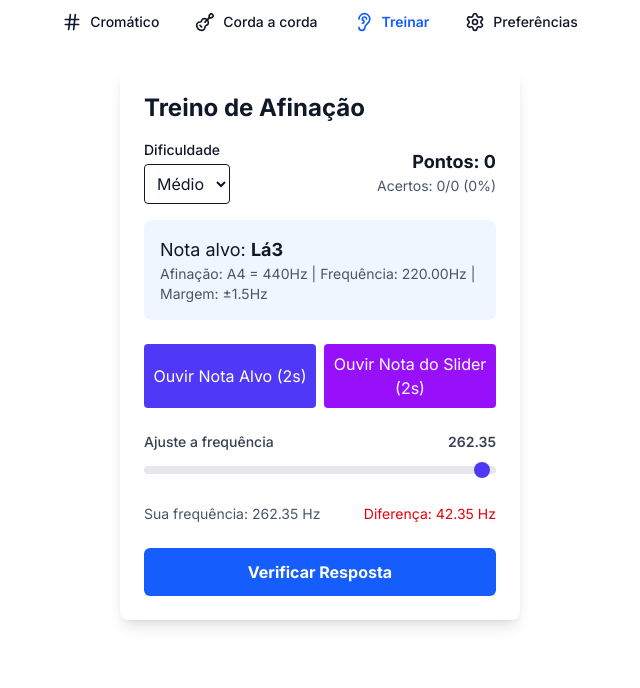
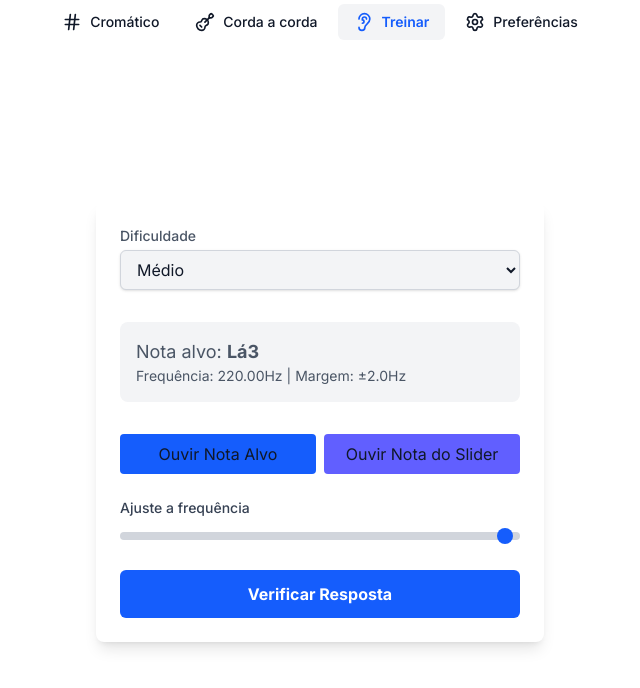
Before and after one commit to felipenassis/next-tuner, a Next.js app: page /treinar/afinacao in a window 1280 px wide. Shown: the top 688 px of the page, without its empty margins (320-960 px from the left). Built offline with nearby package versions, Linux system fonts and the light colour scheme.

Commit message:
chore: refinando as telas

```diff
--- a/app/(routes)/corda-a-corda/page.tsx
+++ b/app/(routes)/corda-a-corda/page.tsx
@@ -97,15 +97,8 @@ const InstrumentTuner = () => {
   };
 
   return (
-    <div className="min-h-screen p-4">
+    <div className="flex flex-row flex-grow justify-center items-center">
       <div className="max-w-md mx-auto bg-surface rounded-xl shadow-md overflow-hidden p-6">
-        <h1 className="text-2xl font-bold text-foreground mb-6">
-          Afinador de Instrumentos
-          <span className="block text-sm font-normal mt-1 text-muted-foreground">
-            Afinação padrão: A4 = {tuningA4}Hz
-          </span>
-        </h1>
-
         <div className="space-y-6">
           {/* Seletor de Instrumento */}
           <div>
@@ -172,14 +165,8 @@ const InstrumentTuner = () => {
           </div>
 
           {/* Dicas de Afinação */}
-          <div className="mt-6 p-4 bg-blue-50 dark:bg-gray-700 rounded-lg">
-            <h3 className="font-medium text-gray-800 dark:text-white mb-2">Dicas de Afinação:</h3>
-            <ul className="list-disc list-inside text-sm text-gray-600 dark:text-gray-300 space-y-1">
-              <li>Toque a corda e ajuste até o som coincidir com a referência</li>
-              <li>Comece pelas cordas mais graves e vá para as agudas</li>
-              <li>Verifique a afinação em diferentes posições do braço</li>
-              <li>Ambientes muito frios ou quentes podem alterar a afinação</li>
-            </ul>
+          <div>
+            <span>Toque a corda e ajuste até o som coincidir com a referência</span>
           </div>
         </div>
       </div>
--- a/app/(routes)/preferencias/page.tsx
+++ b/app/(routes)/preferencias/page.tsx
@@ -12,7 +12,7 @@ export default function SettingsPage() {
 
   return (
     <div className="flex flex-row flex-grow justify-center items-center">
-      <div className="max-w-md mx-auto bg-background-muted rounded-xl shadow-md overflow-hidden p-6 space-y-6">
+      <div className="max-w-md mx-auto bg-surface rounded-xl shadow-md overflow-hidden p-6 space-y-6">
 
         {/* Tema */}
         <div>
@@ -23,7 +23,7 @@ export default function SettingsPage() {
             id="theme"
             value={settings.theme}
             onChange={(e) => handleThemeChange(e.target.value as Theme)}
-            className="w-full px-3 py-2 border border-border-strong rounded-md shadow-sm focus:outline-none focus:ring-indigo-500 focus:border-indigo-500 dark:bg-gray-700 dark:text-white"
+            className="w-full px-3 py-2 border border-border-strong rounded-md shadow-sm focus:outline-none focus:ring-primary focus:border-primary bg-surface-muted text-foreground"
           >
             <option value="system">Mesmo do sistema</option>
             <option value="light">Claro</option>
@@ -40,7 +40,7 @@ export default function SettingsPage() {
             id="algorithm"
             value={settings.algorithm}
             onChange={(e) => updateSetting('algorithm', e.target.value as Algorithm)}
-            className="w-full px-3 py-2 border border-border-strong rounded-md shadow-sm focus:outline-none focus:ring-indigo-500 focus:border-indigo-500 dark:bg-gray-700 dark:text-white"
+            className="w-full px-3 py-2 border border-border-strong rounded-md shadow-sm focus:outline-none focus:ring-primary focus:border-primary bg-surface-muted text-foreground"
           >
             <option value="YIN">YIN</option>
             <option value="MPM">MPM (McLeod Pitch Method)</option>
@@ -56,7 +56,7 @@ export default function SettingsPage() {
             id="tuning"
             value={settings.tuning}
             onChange={(e) => updateSetting('tuning', e.target.value as Tuning)}
-            className="w-full px-3 py-2 border border-border-strong rounded-md shadow-sm focus:outline-none focus:ring-indigo-500 focus:border-indigo-500 dark:bg-gray-700 dark:text-white"
+            className="w-full px-3 py-2 border border-border-strong rounded-md shadow-sm focus:outline-none focus:ring-primary focus:border-primary bg-surface-muted text-foreground"
           >
             <option value="440">A = 440 Hz (Padrão moderno)</option>
             <option value="432">A = 432 Hz (Afinação científica)</option>
--- a/app/(routes)/treinar/afinacao/page.tsx
+++ b/app/(routes)/treinar/afinacao/page.tsx
@@ -79,9 +79,9 @@ const Treinar = () => {
   // Ajustado para faixas mais amplas (mais fácil)
   const getRangeForDifficulty = (centerFreq: number, difficulty: Difficulty) => {
     const ranges = {
-      'easy': 0.3,    // 30% de variação (antes era 20%)
-      'medium': 0.2,   // 20% de variação (antes era 15%)
-      'hard': 0.15     // 15% de variação (antes era 10%)
+      'easy': 0.2,    // 30% de variação (antes era 20%)
+      'medium': 0.15,   // 20% de variação (antes era 15%)
+      'hard': 0.10     // 15% de variação (antes era 10%)
     };
     const rangePercent = ranges[difficulty];
     return {
@@ -93,9 +93,9 @@ const Treinar = () => {
   // Ajustado para tolerâncias maiores (mais fácil)
   const getToleranceForDifficulty = (): number => {
     const tolerances = {
-      'easy': 3.0,    // ±3.0 Hz (antes era ±2.0 Hz)
-      'medium': 1.5,  // ±1.5 Hz (antes era ±1.0 Hz)
-      'hard': 0.8     // ±0.8 Hz (antes era ±0.5 Hz)
+      'easy': 4.0,    // ±3.0 Hz (antes era ±2.0 Hz)
+      'medium': 2.0,  // ±1.5 Hz (antes era ±1.0 Hz)
+      'hard': 1     // ±0.8 Hz (antes era ±0.5 Hz)
     };
     return tolerances[difficulty];
   };
@@ -176,20 +176,17 @@ const Treinar = () => {
   };
 
   return (
-    <div className="p-6 max-w-md mx-auto">
-      <div className="p-6 bg-white dark:bg-gray-800 rounded-lg shadow-lg max-w-md mx-auto">
-        <h1 className="text-2xl font-bold mb-4 dark:text-white">Treino de Afinação</h1>
-
-        <div className="mb-4 flex justify-between items-center">
+    <div className="flex flex-row flex-grow justify-center items-center">
+      <div className="p-6 bg-surface rounded-lg shadow-lg min-w-md mx-auto flex flex-col gap-8">
         <div>
-            <label htmlFor="difficulty" className="block text-sm font-medium mb-1 dark:text-gray-300">
+          <label htmlFor="difficulty" className="block text-sm font-medium mb-1 text-muted-foreground">
             Dificuldade
           </label>
           <select
             id="difficulty"
             value={difficulty}
             onChange={(e) => setDifficulty(e.target.value as Difficulty)}
-              className="p-2 border rounded dark:bg-gray-700 dark:text-white"
+            className="w-full px-3 py-2 border border-border-strong rounded-md shadow-sm focus:outline-none focus:ring-primary focus:border-primary bg-surface-muted text-foreground"
           >
             <option value="easy">Fácil</option>
             <option value="medium">Médio</option>
@@ -197,20 +194,12 @@ const Treinar = () => {
           </select>
         </div>
 
-          <div className="text-right">
-            <div className="text-lg font-bold dark:text-white">Pontos: {score}</div>
-            <div className="text-sm text-gray-600 dark:text-gray-300">
-              Acertos: {successCount}/{attempts} ({attempts > 0 ? Math.round((successCount / attempts) * 100) : 0}%)
-            </div>
-          </div>
-        </div>
-
-        <div className="mb-6 p-4 bg-blue-50 dark:bg-gray-700 rounded-lg">
-          <p className="text-lg dark:text-white">
+        <div className="p-4 bg-surface-muted rounded-lg">
+          <p className="text-lg text-muted-foreground">
             Nota alvo: <span className="font-bold">{targetNote.formattedName}</span>
           </p>
-          <p className="text-sm text-gray-600 dark:text-gray-300">
-            Afinação: A4 = {tuning}Hz | Frequência: {targetNote.frequency.toFixed(2)}Hz | Margem: ±{getToleranceForDifficulty().toFixed(1)}Hz
+          <p className="text-sm text-muted-foreground">
+            Frequência: {targetNote.frequency.toFixed(2)}Hz | Margem: ±{getToleranceForDifficulty().toFixed(1)}Hz
           </p>
         </div>
 
@@ -218,15 +207,15 @@ const Treinar = () => {
           <div className="flex space-x-2">
             <button
               onClick={() => playTone(targetNote.frequency, 2)}
-              className="flex-1 py-2 bg-indigo-600 hover:bg-indigo-700 text-white rounded"
+              className="flex-1 py-2 bg-primary hover:bg-primary-hover text-foreground rounded"
             >
-              Ouvir Nota Alvo (2s)
+              Ouvir Nota Alvo
             </button>
             <button
               onClick={() => playTone(sliderValue, 2)}
-              className="flex-1 py-2 bg-purple-600 hover:bg-purple-700 text-white rounded"
+              className="flex-1 py-2 bg-accent hover:bg-accent-hover text-foreground rounded"
             >
-              Ouvir Nota do Slider (2s)
+              Ouvir Nota do Slider
             </button>
           </div>
 
@@ -236,17 +225,18 @@ const Treinar = () => {
             max={sliderRange.max}
             step={0.1}
             value={sliderValue}
+            hideValue
             onChange={setSliderValue}
           />
 
-          <div className="flex justify-between items-center">
+          <div className="flex justify-between items-center hidden">
             <span className="text-sm text-gray-600 dark:text-gray-300">
               Sua frequência: {sliderValue.toFixed(2)} Hz
             </span>
             <span className={`text-sm ${
               Math.abs(sliderValue - targetNote.frequency) <= getToleranceForDifficulty()
-                ? 'text-green-600 dark:text-green-400'
-                : 'text-red-600 dark:text-red-400'
+                ? 'text-success'
+                : 'text-danger'
             }`}>
               Diferença: {(sliderValue - targetNote.frequency).toFixed(2)} Hz
             </span>
@@ -256,8 +246,8 @@ const Treinar = () => {
             onClick={handleCheckAnswer}
             className={`w-full py-3 rounded-md font-bold text-white ${
               isCorrect
-                ? 'bg-green-600 hover:bg-green-700'
-                : 'bg-blue-600 hover:bg-blue-700'
+                ? 'bg-success'
+                : 'bg-primary'
             }`}
           >
             {isCorrect ? '✓ Correto! Próximo desafio...' : 'Verificar Resposta'}
--- a/app/(routes)/treinar/page.tsx
+++ b/app/(routes)/treinar/page.tsx
@@ -16,13 +16,14 @@ const items: LinkItem[] = [
 
 export default function TrainingLinks() {
   return (
-    <div className="w-max-3xl p-6 md:p-10">
-      <ul className="grid gap-4 grid-cols-1">
+    <div className="flex flex-row flex-grow justify-center items-center">
+      <div className="w-lg mx-auto p-6">
+        <ul className="flex flex-col gap-4">
           {items.map(({ title, href, description, icon: Icon }) => (
             <li key={href}>
               <Link
                 href={href}
-              className="group flex items-center gap-3 bg-background-muted rounded-2xl p-4"
+                className="group flex items-center gap-3 bg-surface rounded-xl p-4"
                 aria-label={title}
               >
                 <span className="flex h-11 w-11 items-center justify-center rounded-xl">
@@ -38,5 +39,6 @@ export default function TrainingLinks() {
           ))}
         </ul>
       </div>
+    </div>
   );
 }
--- a/app/(routes)/treinar/progressao/page.tsx
+++ b/app/(routes)/treinar/progressao/page.tsx
@@ -149,7 +149,7 @@ export default function ChordEarTraining() {
                 ${isAnswer && !showResult ? 'bg-background-disabled hover:bg-background-disabled' : ''}
                 ${isAnswer && showResult ?
                   (currentProgression.chords[index].name === userAnswer ?
-                    'bg-success text-foreground' : 'bg-error text-foreground') : ''}
+                    'bg-success text-foreground' : 'bg-danger text-foreground') : ''}
               `}
             >
               {isRevealed ? chord.name :
@@ -164,36 +164,30 @@ export default function ChordEarTraining() {
 
   return (
     <div className="min-h-screen flex flex-col items-center justify-center p-4">
-      <div className="bg-background-muted rounded-lg shadow-lg p-6 w-full max-w-md">
-        <h1 className="text-2xl font-bold text-center mb-6">Exercício de Audição Musical</h1>
-
-        <div className="mb-6">
-          <h2 className="text-lg font-semibold mb-2">Dificuldade:</h2>
-          <div className="flex gap-2">
-            {(['easy', 'medium', 'hard'] as Difficulty[]).map((level) => (
-              <button
-                key={level}
-                onClick={() => setDifficulty(level)}
-                className={`px-4 py-2 rounded-md ${
-                  difficulty === level
-                    ? 'bg-info text-foreground'
-                    : 'bg-background-disabled hover:bg-background-disabled'
-                }`}
-              >
-                {level === 'easy' ? 'Fácil' : level === 'medium' ? 'Médio' : 'Difícil'}
-              </button>
-            ))}
-          </div>
+      <div className="bg-surface rounded-lg shadow-lg p-6 w-full max-w-md flex flex-col gap-8">
+        <div>
+          <label htmlFor="difficulty" className="block text-sm font-medium mb-1 text-muted-foreground">
+            Dificuldade
+          </label>
+          <select
+            id="difficulty"
+            value={difficulty}
+            onChange={(e) => setDifficulty(e.target.value as Difficulty)}
+            className="w-full px-3 py-2 border border-border-strong rounded-md shadow-sm focus:outline-none focus:ring-primary focus:border-primary bg-surface-muted text-foreground"
+          >
+            <option value="easy">Fácil</option>
+            <option value="medium">Médio</option>
+            <option value="hard">Difícil</option>
+          </select>
         </div>
 
-        <div className="mb-6">
-          <h2 className="text-lg font-semibold mb-2">Progressão de Acordes:</h2>
+        <div>
           {currentProgression && (
-            <div className="mb-4">
-              <p className="mb-2 text-center">
-                {difficulty === 'easy' ? 'Ouça os 3 acordes e identifique o último' :
-                 difficulty === 'medium' ? 'Ouça os 4 acordes e identifique os 2 últimos' :
-                 'Ouça os 5 acordes e identifique os 2 últimos'}
+            <div>
+              <p className="font-semibold mb-2">
+                {difficulty === 'easy' ? '1. Ouça os 3 acordes e identifique o último:' :
+                 difficulty === 'medium' ? '1. Ouça os 4 acordes e identifique os 2 últimos:' :
+                 '1. Ouça os 5 acordes e identifique os 2 últimos:'}
               </p>
 
               {renderChordSequence()}
@@ -201,7 +195,7 @@ export default function ChordEarTraining() {
               <button
                 onClick={playProgression}
                 disabled={isPlaying}
-                className="bg-success text-foreground px-4 py-2 rounded-md hover:bg-success disabled:bg-background-disabled w-full"
+                className="bg-accent text-foreground px-4 py-2 rounded-md hover:cursor-pointer disabled:bg-disabled w-full"
               >
                 {isPlaying ? 'Tocando...' : 'Tocar Progressão'}
               </button>
@@ -209,15 +203,15 @@ export default function ChordEarTraining() {
           )}
         </div>
 
-        <div className="mb-6">
-          <h2 className="text-lg font-semibold mb-2">Selecione os acordes que você ouviu:</h2>
+        <div>
+          <h2 className="font-semibold mb-2">2. Selecione os acordes que você ouviu:</h2>
           <div className="grid grid-cols-2 gap-2">
             {Object.keys(CHORDS).map((chordName) => (
               <button
                 key={chordName}
                 onClick={() => handleAnswer(chordName)}
                 disabled={showResult || userAnswers.length >= currentProgression?.answerIndices.length || !currentProgression}
-                className="bg-background hover:bg-background px-4 py-2 rounded-md disabled:opacity-50"
+                className="bg-surface-muted hover:cursor-pointer px-4 py-2 rounded-md disabled:bg-disabled"
               >
                 {chordName}
               </button>
@@ -226,11 +220,11 @@ export default function ChordEarTraining() {
         </div>
 
         {showResult && (
-          <div className={`p-4 rounded-md mb-4 ${
-            isCorrect ? 'bg-success text-foreground' : 'bg-success text-foreground'
+          <div className={`p-4 rounded-md mb-4 text-foreground ${
+            isCorrect ? 'bg-success' : 'bg-danger'
           }`}>
             <p className="font-semibold">
-              {isCorrect ? '✅ Correto!' : '❌ Incorreto!'}
+              {isCorrect ? 'Correto!' : 'Incorreto!'}
             </p>
             <p>
               Resposta correta: {currentProgression.answerIndices.map(i => currentProgression.chords[i].name).join(' e ')}
@@ -241,7 +235,7 @@ export default function ChordEarTraining() {
 
         <button
           onClick={startNewGame}
-          className="bg-info text-white px-4 py-2 rounded-md hover:bg-blue-700 w-full"
+          className="bg-primary text-foreground px-4 py-2 rounded-md hover:cursor-pointer w-full"
         >
           Novo Exercício
         </button>
--- a/components/Slider.tsx
+++ b/components/Slider.tsx
@@ -8,6 +8,7 @@ interface SliderProps {
   onChange: (value: number) => void;
   label?: string;
   unit?: string;
+  hideValue?: boolean;
   className?: string;
 }
 
@@ -18,6 +19,7 @@ const Slider: React.FC<SliderProps> = ({
   value,
   onChange,
   label,
+  hideValue = false,
   unit = '',
   className = '',
 }) => {
@@ -41,7 +43,7 @@ const Slider: React.FC<SliderProps> = ({
           <label className="block text-sm font-medium text-gray-700 dark:text-gray-300">
             {label}
           </label>
-          <span className="text-sm font-semibold text-gray-700 dark:text-gray-300">
+          <span className={`${!hideValue || 'hidden'} text-sm font-semibold text-gray-700 dark:text-gray-300`}>
             {sliderValue.toFixed(step < 1 ? 2 : 0)}{unit}
           </span>
         </div>
@@ -55,12 +57,11 @@ const Slider: React.FC<SliderProps> = ({
         value={sliderValue}
         onChange={handleChange}
         className={`
-          w-full h-2 bg-gray-200 dark:bg-gray-600 rounded-lg appearance-none cursor-pointer
+          w-full h-2 bg-disabled rounded-lg appearance-none cursor-pointer
           [&::-webkit-slider-thumb]:appearance-none
           [&::-webkit-slider-thumb]:h-4 [&::-webkit-slider-thumb]:w-4
           [&::-webkit-slider-thumb]:rounded-full
-          [&::-webkit-slider-thumb]:bg-indigo-600
-          [&::-webkit-slider-thumb]:dark:bg-indigo-400
+          [&::-webkit-slider-thumb]:bg-primary
           [&::-webkit-slider-thumb]:hover:scale-125
           [&::-webkit-slider-thumb]:transition-transform
         `}
--- a/components/TabPanel.tsx
+++ b/components/TabPanel.tsx
@@ -44,7 +44,7 @@ export default function TabPanel() {
   }
 
   return (
-    <div className="flex items-center justify-center bg-background-muted p-1">
+    <div className="flex items-center justify-center bg-surface p-1">
       <nav className="flex space-x-1" aria-label="Tabs">
         {tabs.map((tab) => {
           const active = isActive(tab.path)
@@ -54,8 +54,8 @@ export default function TabPanel() {
               href={tab.path}
               className={`flex flex-col sm:flex-row gap-2 items-center px-4 py-2 text-xs sm:text-sm text-center font-medium rounded-md transition-all duration-200 relative ${
                 active
-                  ? 'text-primary bg-background-disabled font-semibold'
-                  : 'text-foreground-muted hover:text-foreground hover:bg-background-disabled'
+                  ? 'text-primary bg-surface-muted font-semibold'
+                  : 'text-foreground-muted hover:text-foreground hover:bg-surface-muted'
               }`}
             >
               <span className={active ? 'text-primary' : ''}>
```
Lines whose indentation alone changed are shown as unchanged.
